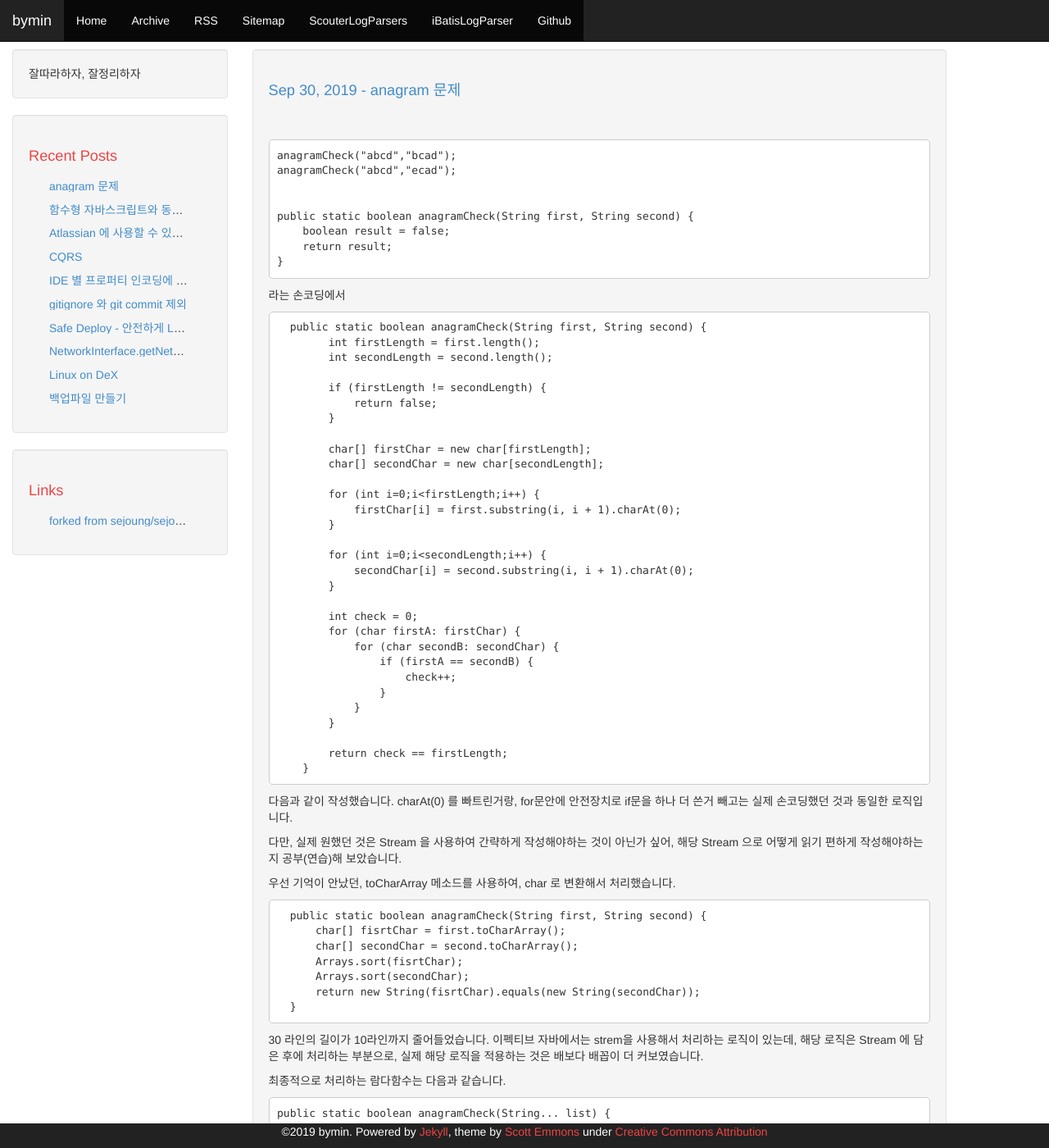
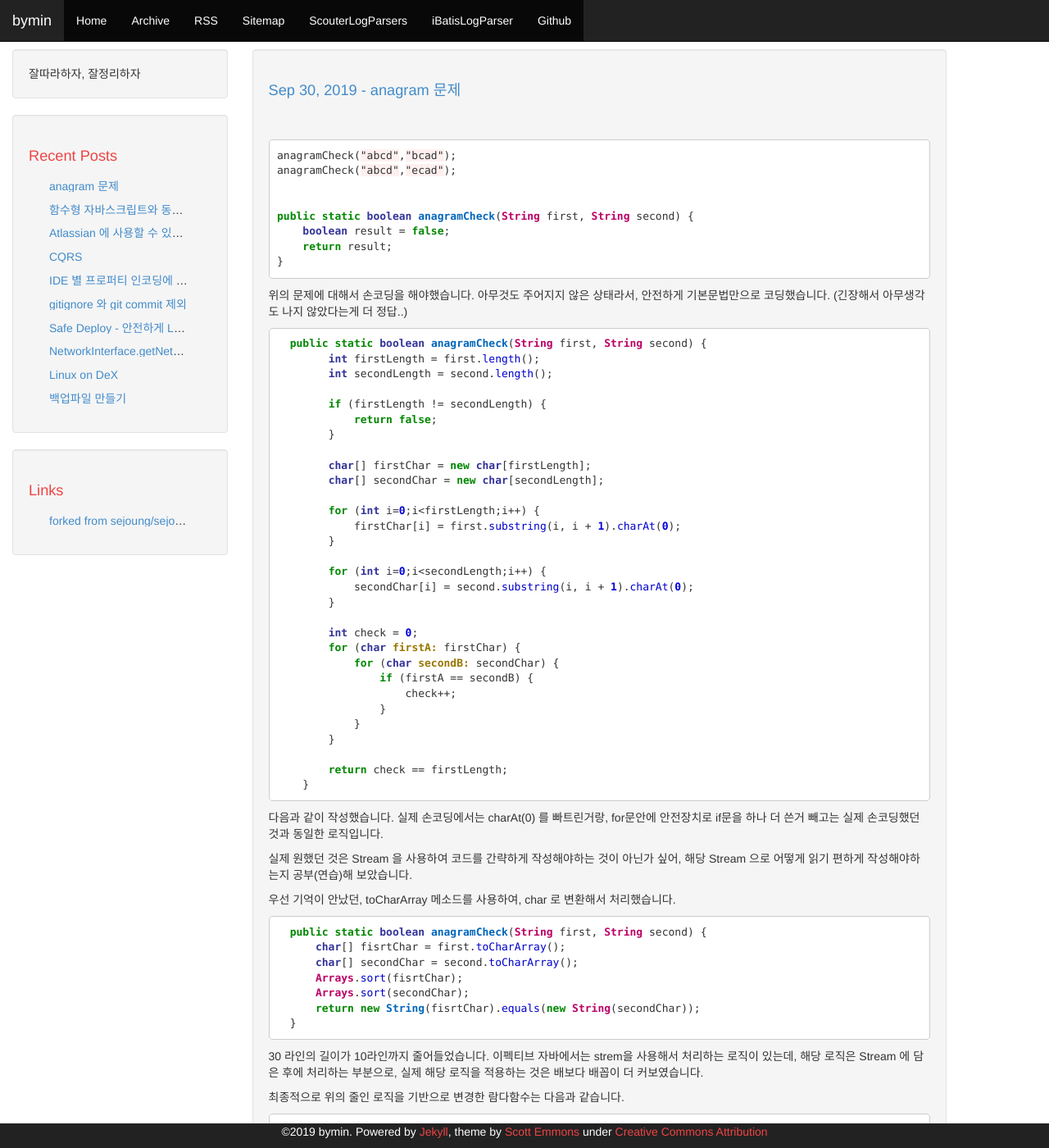
Before and after one commit to youngclown/youngclown.github.io, a Jekyll site: the page built from _posts/2019-09-30-anagram.md, in a window 1280 px wide and 1400 px high. Shown: the whole window at 82% size. Built offline with Jekyll 4.4.1, drawn with Linux system fonts in a browser that asks for light colours; nearby versions of some CDN libraries; some of the changed text lies outside the part shown.

Commit message:
java 적용

````diff
--- a/_posts/2019-09-30-anagram.md
+++ b/_posts/2019-09-30-anagram.md
@@ -6,7 +6,7 @@ comments: true
 
 
 
-```
+```java
 anagramCheck("abcd","bcad");
 anagramCheck("abcd","ecad");
 
@@ -16,10 +16,11 @@ public static boolean anagramCheck(String first, String second) {
     return result;
 }
 ```
+위의 문제에 대해서 손코딩을 해야했습니다.
+아무것도 주어지지 않은 상태라서, 안전하게 기본문법만으로 코딩했습니다.
+(긴장해서 아무생각도 나지 않았다는게 더 정답..)
 
-라는 손코딩에서
-
-```
+```java
   public static boolean anagramCheck(String first, String second) {
         int firstLength = first.length();
         int secondLength = second.length();
@@ -51,15 +52,16 @@ public static boolean anagramCheck(String first, String second) {
         return check == firstLength;
     }
 ```
+
 다음과 같이 작성했습니다.
-charAt(0) 를 빠트린거랑, for문안에 안전장치로 if문을 하나 더 쓴거 빼고는 실제 손코딩했던 것과 동일한 로직입니다.
+실제 손코딩에서는 charAt(0) 를 빠트린거랑, for문안에 안전장치로 if문을 하나 더 쓴거 빼고는 실제 손코딩했던 것과 동일한 로직입니다.
 
-다만, 실제 원했던 것은 Stream 을 사용하여 간략하게 작성해야하는 것이 아닌가 싶어,
+실제 원했던 것은 Stream 을 사용하여 코드를 간략하게 작성해야하는 것이 아닌가 싶어,
 해당 Stream 으로 어떻게 읽기 편하게 작성해야하는지 공부(연습)해 보았습니다.
 
 우선 기억이 안났던, toCharArray 메소드를 사용하여, char 로 변환해서 처리했습니다.
 
-```
+```java
   public static boolean anagramCheck(String first, String second) {
       char[] fisrtChar = first.toCharArray();
       char[] secondChar = second.toCharArray();
@@ -74,9 +76,8 @@ charAt(0) 를 빠트린거랑, for문안에 안전장치로 if문을 하나 더
 해당 로직은 Stream<String> 에 담은 후에 처리하는 부분으로,
 실제 해당 로직을 적용하는 것은 배보다 배꼽이 더 커보였습니다.
 
-
-최종적으로 처리하는 람다함수는 다음과 같습니다.
-```
+최종적으로 위의 줄인 로직을 기반으로 변경한 람다함수는 다음과 같습니다.
+```java
 public static boolean anagramCheck(String... list) {
     long count = Stream.of(list)
             .map(String::toCharArray)
````
